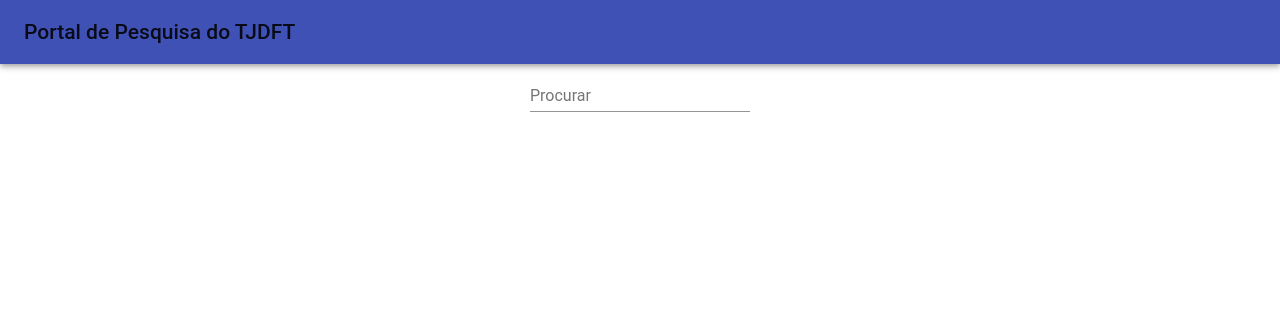
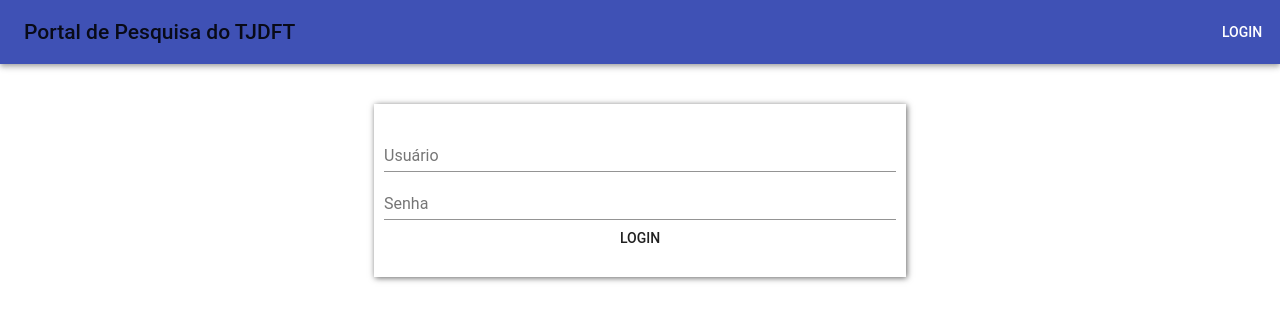
Before and after one commit to cpa-bayarea/pope-front, a React (Create React App) app: page /login in a window 1280 px wide. Shown: the top 320 px of the page. Built offline with nearby package versions, Linux system fonts and the light colour scheme; no server answers.

Commit message:
:wrench: Add search and login components

```diff
--- a/src/App.css
+++ b/src/App.css
@@ -1,28 +1,24 @@
+html, body {
+  width: 100vw;
+  height: 100vh;
+  overflow: hidden;
+}
 .App {
+  width: 100vw;
   text-align: center;
 }
 
-.App-logo {
-  animation: App-logo-spin infinite 20s linear;
-  height: 80px;
+.Toolbar {
+  width: 100vw;
 }
 
-.App-header {
-  background-color: #222;
-  height: 150px;
-  padding: 20px;
-  color: white;
+.Content {
+  width: 100%;
+  height: 100%;
 }
 
-.App-title {
-  font-size: 1.5em;
+.LoginBtn {
+  margin-left: auto !important;
+  margin-right: 30px !important;
+  color: white !important;
 }
-
-.App-intro {
-  font-size: large;
-}
-
-@keyframes App-logo-spin {
-  from { transform: rotate(0deg); }
-  to { transform: rotate(360deg); }
-}
--- a/src/App.js
+++ b/src/App.js
@@ -1,32 +1,33 @@
 import React, { Component } from 'react';
-import {
-  FormControl,
-  InputLabel,
-  Input,
-  AppBar,
-  Typography,
-  Toolbar
-} from '@material-ui/core';
+import { BrowserRouter as Router, Link } from 'react-router-dom';
+import { AppBar, Button, Toolbar, Typography } from '@material-ui/core';
 
 import './App.css';
+import Routes from './routes/Routes';
 
 class App extends Component {
   render() {
     return (
-      <div className="App">
-        <AppBar position="static">
-          <Toolbar>
-            <Typography variant="title" color="textPrimary">Portal de Pesquisa do TJDFT</Typography>
-          </Toolbar>
-        </AppBar>
+      <Router>
+        <div className="App">
+          <AppBar position="static">
+            <Toolbar className="Toolbar">
+              <Typography variant="title" color="textPrimary">
+                Portal de Pesquisa do TJDFT
+              </Typography>
+              <Link to="/login" className="LoginBtn">
+                <Button color="inherit">
+                  Login
+                </Button>
+              </Link>
+            </Toolbar>
+          </AppBar>
 
-        <div className="SearchDiv">
-          <FormControl>
-            <InputLabel htmlFor="search">Procurar</InputLabel>
-            <Input id="search" />
-          </FormControl>
+          <div className="Content">
+            <Routes />
+          </div>
         </div>
-      </div>
+      </Router>
     );
   }
 }
--- /dev/null
+++ b/src/components/Search.css
@@ -0,0 +1,5 @@
+.SearchForm {
+  width: 70%;
+  display: flex;
+  flex-wrap: wrap;
+}
--- /dev/null
+++ b/src/components/Search.js
@@ -0,0 +1,35 @@
+import React from 'react';
+import { Link } from 'react-router-dom';
+import { Button, FormControl, Input, InputLabel } from '@material-ui/core';
+
+import './Search.css';
+
+class Search extends React.Component {
+  constructor() {
+    super();
+
+    this.state = {
+      query: '',
+    }
+
+    this.handleQuery = this.handleQuery.bind(this);
+  }
+
+  handleQuery(e) {
+    this.setState({ query: e.target.value });
+  }
+
+  render() {
+    return (
+      <FormControl className="SearchForm">
+        <InputLabel htmlFor="search">Procurar por...</InputLabel>
+        <Input id="search" onInput={this.handleQuery} />
+        <Link to={`/results?q=${this.state.query}`}>
+          <Button>Procurar</Button>
+        </Link>
+      </FormControl>
+    );
+  }
+}
+
+export default Search;
--- /dev/null
+++ b/src/components/users/Login.css
@@ -0,0 +1,14 @@
+.Login {
+  height: fit-content;
+  width: 40vw;
+  margin: auto;
+  padding: 20px 10px;
+  box-shadow: 1px 1px 6px #666666;
+  margin-top: 5vh;
+}
+
+@media screen and (max-width: 800px) {
+  .Login {
+    width: 80vw;
+  }
+}
--- /dev/null
+++ b/src/components/users/Login.js
@@ -0,0 +1,60 @@
+import React from 'react';
+import { Input, FormControl, InputLabel, Button } from '@material-ui/core';
+import UsersApi from './UsersApi';
+import './Login.css';
+
+class Login extends React.Component {
+  constructor() {
+    super();
+
+    this.state = {
+      username: '',
+      password: ''
+    };
+
+    this._handleChange = this._handleChange.bind(this);
+  }
+
+  _handleChange(field, val) {
+    this.setState({ ...this.state, [field]: val });
+  }
+
+  doLogin() {
+    UsersApi.login(this.state).then(res => {
+      const { token } = res.data;
+      localStorage.setItem('token', token);
+    }).catch(err => {
+      console.log(err);
+      alert('Credenciais incorretas!');
+    });
+  }
+
+  render() {
+    return (
+      <div className="Login">
+        <FormControl fullWidth>
+          <InputLabel htmlFor="username">Usuário</InputLabel>
+          <Input
+            id="username"
+            onInput={e => this._handleChange('username', e.target.value)}
+          />
+        </FormControl>
+        <br/>
+
+        <FormControl fullWidth>
+          <InputLabel htmlFor="password">Senha</InputLabel>
+          <Input
+            id="password"
+            type="password"
+            onInput={e => this._handleChange('password', e.target.value)}
+          />
+        </FormControl>
+        <br/>
+
+        <Button fullWidth onClick={() => this.doLogin()}>Login</Button>
+      </div>
+    );
+  }
+}
+
+export default Login;
--- /dev/null
+++ b/src/components/users/UsersApi.js
@@ -0,0 +1,5 @@
+import Api from '../../utils/Api';
+
+export default {
+  login: auth => Api.post('/api-auth/', auth),
+}
```
